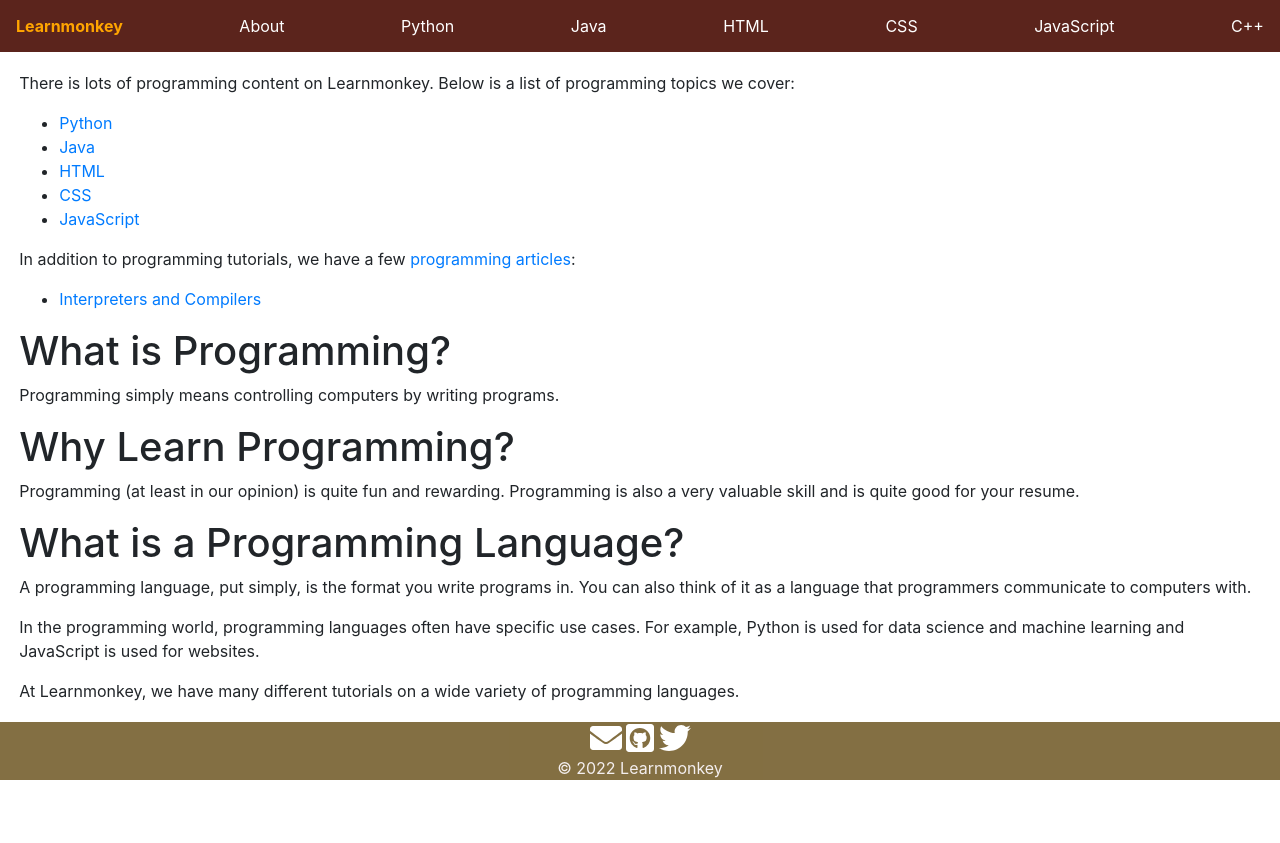
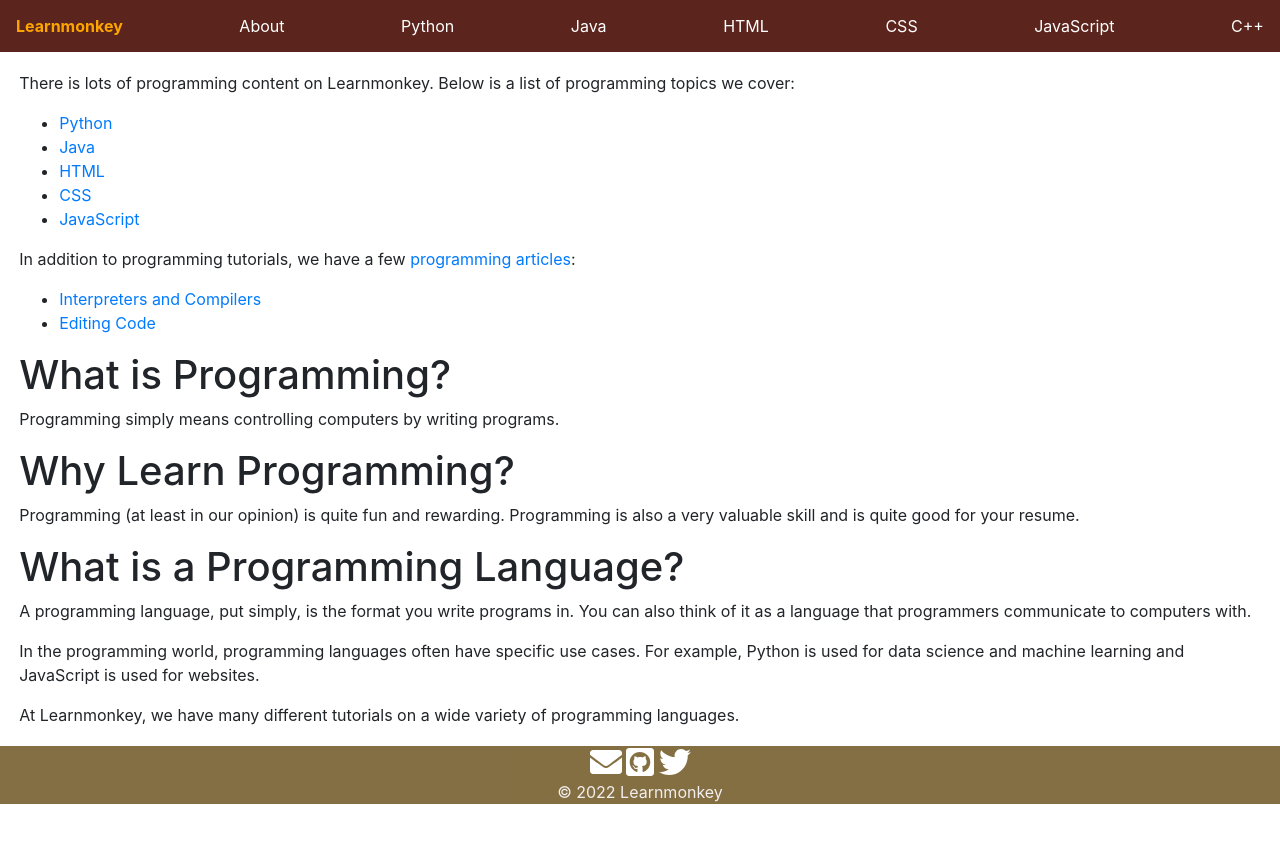
Before and after one commit to learnmonkey/learnmonkey.github.io, a Jekyll site: the page built from programming/index.html, in a window 1280 px wide. Shown: the top 843 px of the page. Built offline with Jekyll 4.4.1, drawn with Linux system fonts in a browser that asks for light colours.

Commit message:
add article to list

```diff
--- a/programming/index.html
+++ b/programming/index.html
@@ -18,7 +18,8 @@ layout: default
 <section>
     <p>In addition to programming tutorials, we have a few <a href="/programming/articles">programming articles</a>:</p>
     <ul>
-        <li><a href="/programming/articles/interpreters-and-compilers">Interpreters and Compilers</a></li>
+        <li><a href="/programming/articles/interpreters-and-compilers/">Interpreters and Compilers</a></li>
+        <li><a href="/programming/articles/editing-code/">Editing Code</a></li>
     </ul>
 </section>
 
```
